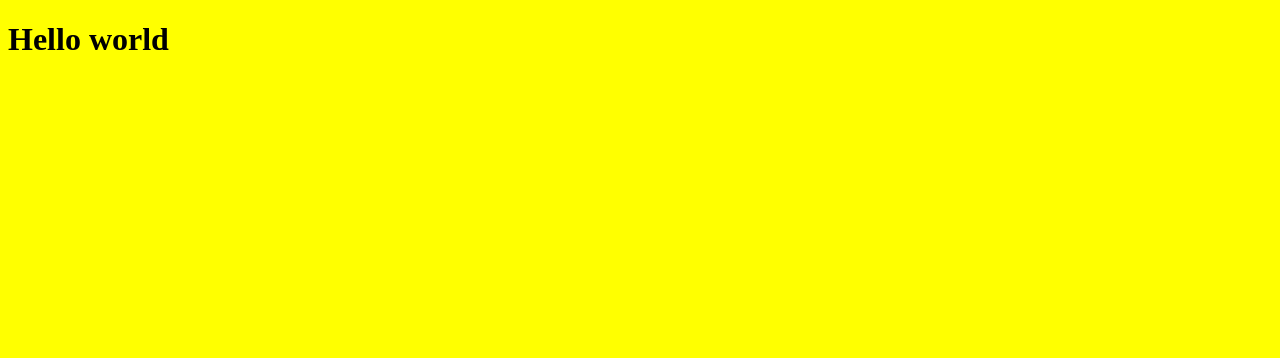
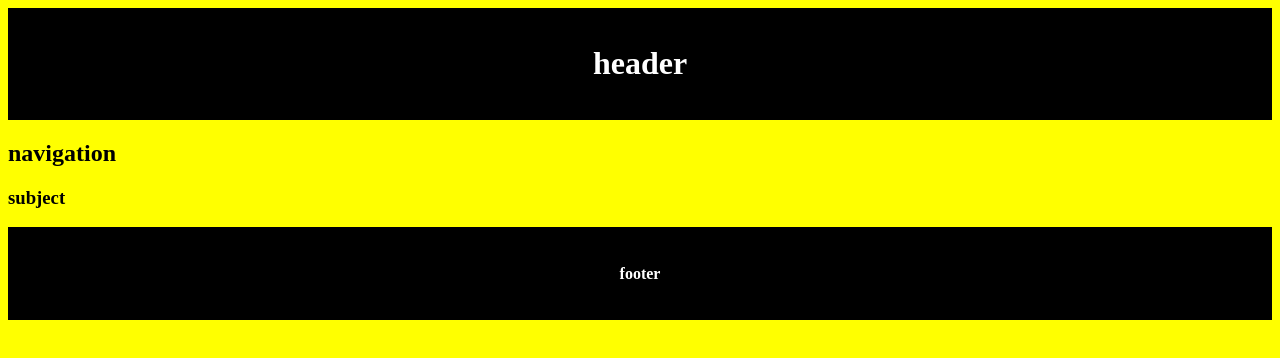
Before and after one commit to ShipraChhabra/shipraChhabra.github.io, a plain HTML site: page index.html in a window 1280 px wide. Drawn offline with Linux system fonts and the light colour scheme.

Commit message:
Update index.html

```diff
--- a/index.html
+++ b/index.html
@@ -5,6 +5,19 @@
 		<link rel="stylesheet" type="text/css" href="/css/main.css">
 	</head>
 	<body>
-	<h1> Hello world </h1>
+	<div class = "container">
+		<header>
+			<h1> header </h1>
+		</header>
+		<navigation>
+			<h2>navigation </h2>
+		</navigation>
+		<subject>
+			<h3>subject </h3>
+		</subject>
+		<footer>
+			<h4> footer </h4>
+		</footer>
+		</div>
 	</body>
 </html>
```
